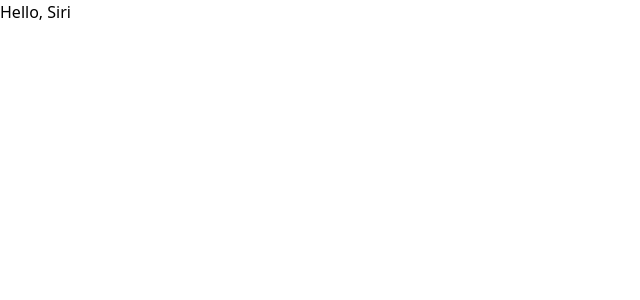
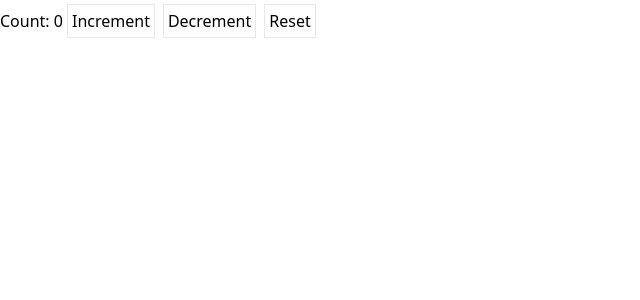
Before and after one commit to siritalilomu/React-hooks, a React (Create React App) app: page / in a window 1280 px wide. Shown: the top 300 px of the page, without its empty margins (0-640 px from the left). Built offline with nearby package versions, Linux system fonts and the light colour scheme.

Commit message:
userReducer

```diff
--- a/src/App.js
+++ b/src/App.js
@@ -1,7 +1,37 @@
-import React, { useContext } from 'react'
+import React, { useContext, useReducer } from 'react'
 import { UserContext } from './index'
 
+const initialState = {
+  count: 0
+}
+
+function reducer(state, action) {
+  switch (action.type) {
+    case 'increment':
+      return {
+        count: state.count + 1
+      }
+    case 'decrement':
+      return {
+        count: state.count - 1
+      }
+    case 'reset':
+      return initialState
+    default:
+      return initialState
+  }
+}
+
 export default function App() {
+  const [state, dispatch] = useReducer(reducer, initialState)
   const value = useContext(UserContext)
-  return <div>Hello, {value}</div>
+
+  return (
+    <div>
+      Count: { state.count }
+      <button className="border p-1 m-1" onClick={() => dispatch({ type: 'increment'})}>Increment</button>
+      <button className="border p-1 m-1" onClick={() => dispatch({ type: 'decrement'})}>Decrement</button>
+      <button className="border p-1 m-1" onClick={() => dispatch({ type: 'reset'})}>Reset</button>
+    </div>
+  )
 }
```
